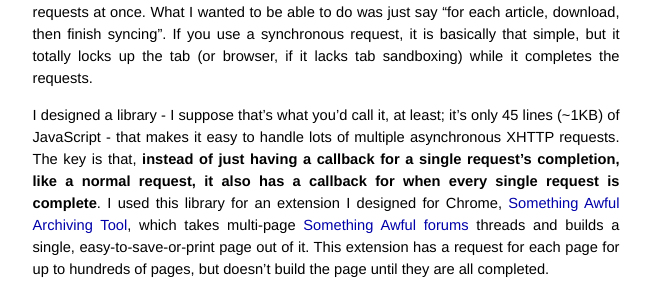
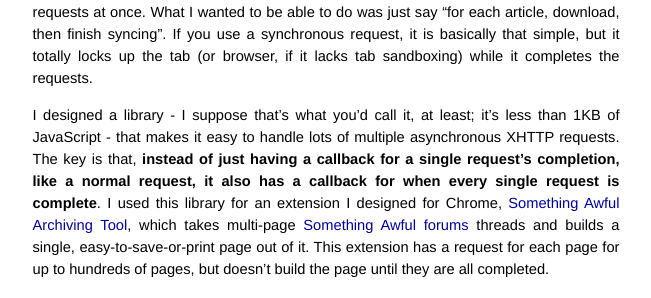
Before and after one commit to thomasboyt/thomasboyt.github.com, a Jekyll site: the page built from _posts/2011-08-08-reqmanager.md, in a window 1280 px wide. Shown: the part 223-521 px from the top of the page, without its empty margins (314-965 px from the left). Built offline with Jekyll 4.4.1, drawn with Linux system fonts in a browser that asks for light colours; nearby versions of some CDN libraries; library files that are not in the unit come from our copies; some of the changed text lies outside the part shown.

Commit message:
Edited _posts/2011-08-08-reqmanager.md via GitHub

```diff
--- a/_posts/2011-08-08-reqmanager.md
+++ b/_posts/2011-08-08-reqmanager.md
@@ -5,7 +5,7 @@ title: AJAX Request Manager for JQuery
 
 When writing [Chromapaper][4], one of the biggest mistakes I made was not knowing how to properly manage lots of asynchronous XHTTP requests. Chromapaper used XHTTP requests to "scrape" both Instapaper's list of articles and the article pages themselves. However, I couldn't come up with a good, clean pattern for handling lots of asynchronous requests at once. What I wanted to be able to do was just say "for each article, download, then finish syncing". If you use a synchronous request, it is basically that simple, but it totally locks up the tab (or browser, if it lacks tab sandboxing) while it completes the requests.
 
-I designed a library - I suppose that's what you'd call it, at least; it's only 45 lines (~1KB) of JavaScript - that makes it easy to handle lots of multiple asynchronous XHTTP requests. The key is that, **instead of just having a callback for a single request's completion, like a normal request, it also has a callback for when every single request is complete**. I used this library for an extension I designed for Chrome, [Something Awful Archiving Tool][1], which takes multi-page [Something Awful forums][3] threads and builds a single, easy-to-save-or-print page out of it. This extension has a request for each page for up to hundreds of pages, but doesn't build the page until they are all completed.
+I designed a library - I suppose that's what you'd call it, at least; it's less than 1KB of JavaScript - that makes it easy to handle lots of multiple asynchronous XHTTP requests. The key is that, **instead of just having a callback for a single request's completion, like a normal request, it also has a callback for when every single request is complete**. I used this library for an extension I designed for Chrome, [Something Awful Archiving Tool][1], which takes multi-page [Something Awful forums][3] threads and builds a single, easy-to-save-or-print page out of it. This extension has a request for each page for up to hundreds of pages, but doesn't build the page until they are all completed.
 
 The library is dependent on JQuery for the AJAX requests. To use it, include it in a `<script>` tag before the rest of your JS (though after JQuery). Then, initialize a new request manager like this:
 
```
Also changed, not shown: other parts of _posts/2011-08-08-reqmanager.md (+1 -1 lines).
